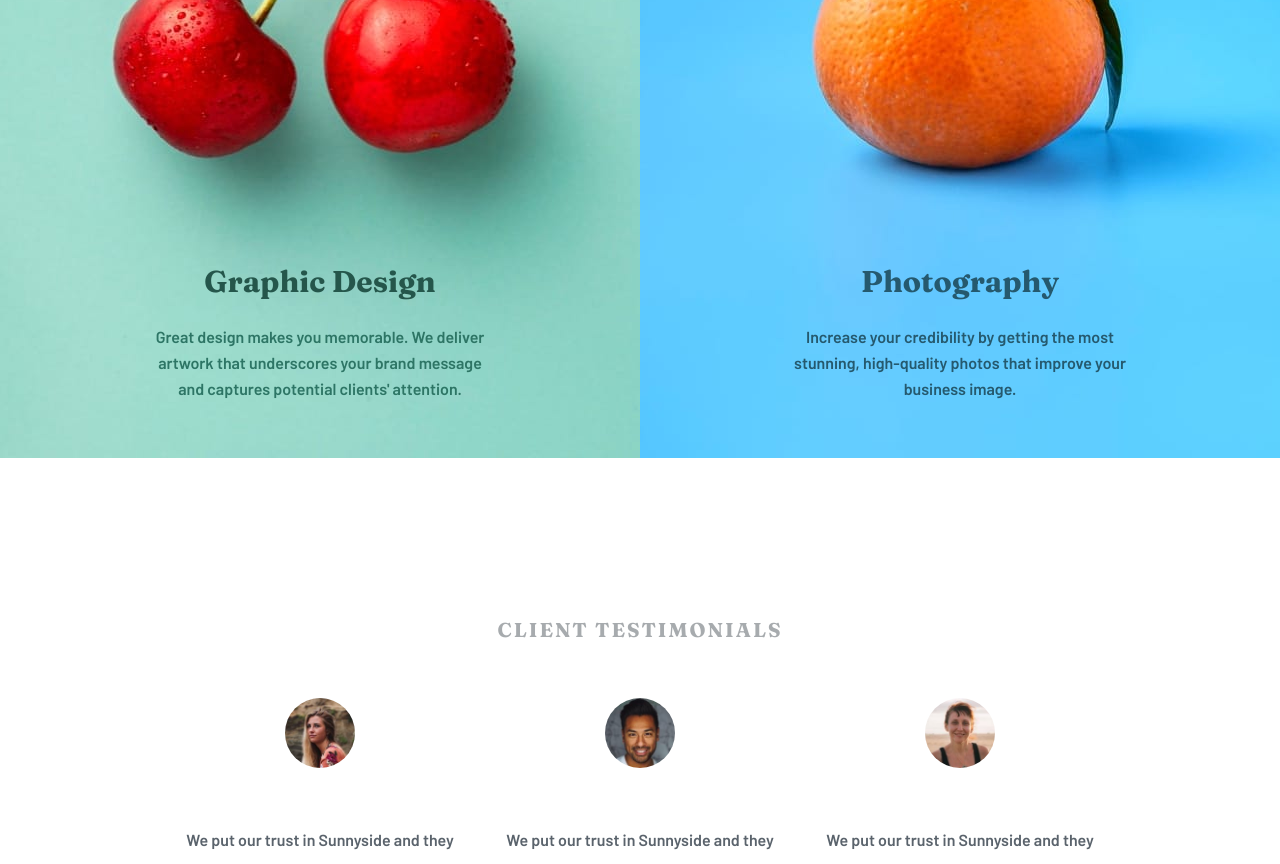
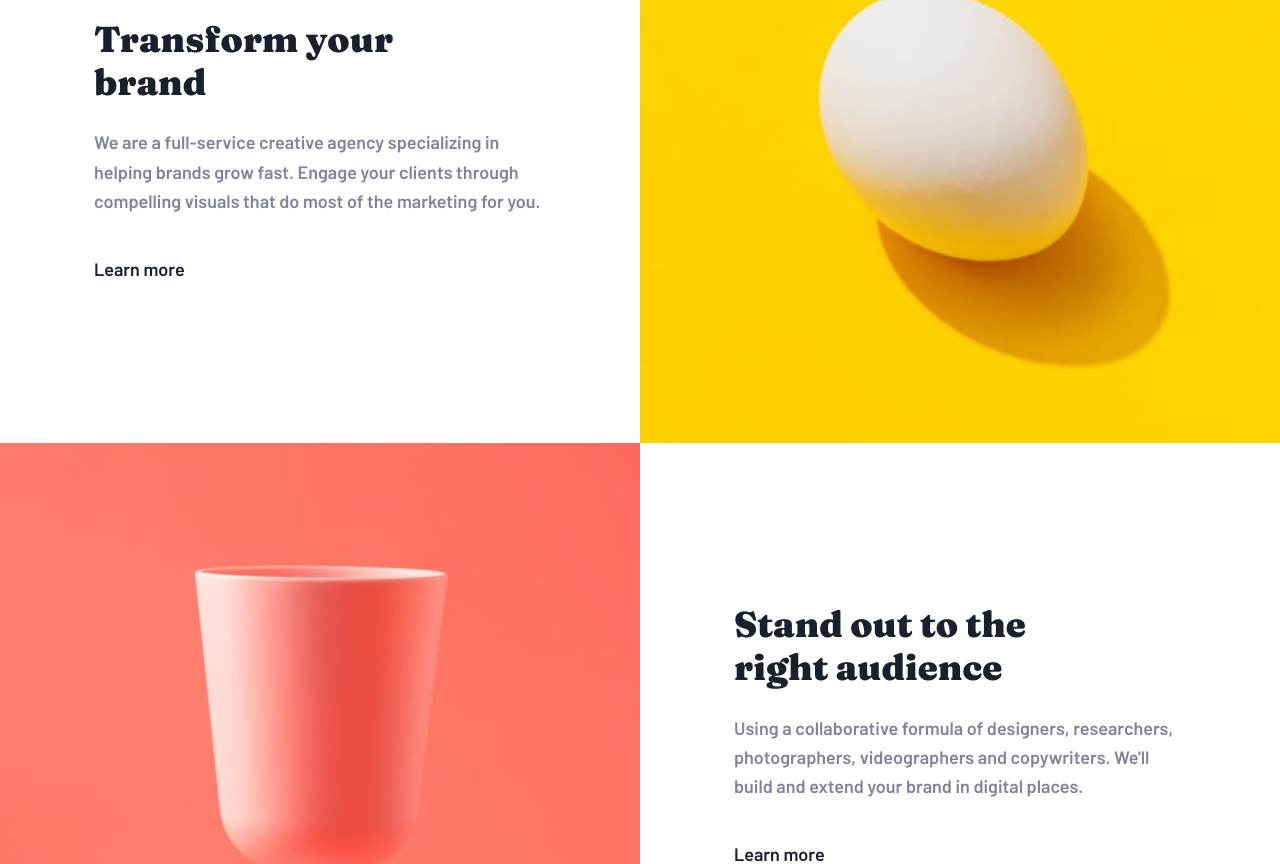
Before and after one commit to 0xShynn/frontendmentor-sunnyside-landing-page-challenge, a React (Create React App) app: page / in a window 1280 px wide. Shown: the part 1020-1884 px from the top of the page. Built offline with nearby package versions, Linux system fonts and the light colour scheme.

Commit message:
added: panels styling and content

```diff
--- a/src/components/MainContainer.jsx
+++ b/src/components/MainContainer.jsx
@@ -1,15 +1,50 @@
+import React from 'react';
 import { Box, Stack } from '@chakra-ui/react';
-import React from 'react';
+import Panel from './Panel';
+import PanelFullImage from './PanelFullImage';
 import PanelVisual from './PanelVisual';
+
+import TransformMobile from '../assets/images/mobile/image-transform.jpg';
+import TransformDesktop from '../assets/images/desktop/image-transform.jpg';
+
+import StandoutMobile from '../assets/images/mobile/image-stand-out.jpg';
+import StandoutDesktop from '../assets/images/desktop/image-stand-out.jpg';
 
 import graphicDesignMobile from '../assets/images/mobile/image-graphic-design.jpg';
 import graphicDesignDesktop from '../assets/images/desktop/image-graphic-design.jpg';
+
 import photographyMobile from '../assets/images/mobile/image-photography.jpg';
 import photographyDesktop from '../assets/images/desktop/image-photography.jpg';
 
 const MainContainer = () => {
   return (
     <Box>
+      <Stack direction={{ base: 'column', md: 'row-reverse' }} spacing="0">
+        <PanelFullImage
+          imageMobile={TransformMobile}
+          imageDesktop={TransformDesktop}
+        />
+        <Panel
+          title="Transform your brand"
+          description="We are a full-service creative agency specializing in helping brands grow fast. Engage your clients through compelling visuals that do most of the marketing for you."
+          url="#"
+        />
+      </Stack>
+
+      <Stack direction={{ base: 'column', md: 'row' }} spacing="0">
+        <PanelFullImage
+          imageMobile={StandoutMobile}
+          imageDesktop={StandoutDesktop}
+        />
+        <Panel
+          title="Stand out to the right audience"
+          description="Using a collaborative formula of designers, researchers, photographers,
+        videographers and copywriters. We'll build and extend your brand in
+        digital places."
+          url="#"
+        />
+      </Stack>
+
       <Stack direction={{ base: 'column', md: 'row' }} spacing="0">
         <PanelVisual
           title="Graphic Design"
--- /dev/null
+++ b/src/components/Panel.jsx
@@ -0,0 +1,43 @@
+import { Box, Flex, Heading, Link, Text } from '@chakra-ui/react';
+import React from 'react';
+
+const Panel = ({ title, description, url }) => {
+  return (
+    <Flex
+      bg="white"
+      w="full"
+      direction="column"
+      justifyContent="center"
+      align="center"
+    >
+      <Box
+        maxW="500px"
+        p="64"
+        textAlign={{ base: 'center', lg: 'left' }}
+        py={{ base: '16', lg: '40' }}
+        px="6"
+      >
+        <Heading
+          mb="6"
+          fontSize={{ base: '3xl', lg: '4xl' }}
+          fontWeight="black"
+          maxW={{ base: null, lg: '300px' }}
+          // px={{ base: '8px', lg: '0' }}
+        >
+          {title}
+        </Heading>
+        <Text
+          color="neutral.blue.300"
+          mb="10"
+          lineHeight="tall"
+          // px={{ base: '8px', lg: '0' }}
+        >
+          {description}
+        </Text>
+        <Link href={url}>Learn more</Link>
+      </Box>
+    </Flex>
+  );
+};
+
+export default Panel;
--- /dev/null
+++ b/src/components/PanelFullImage.jsx
@@ -0,0 +1,16 @@
+import { Box } from '@chakra-ui/react';
+import React from 'react';
+
+const PanelFullImage = ({ imageMobile, imageDesktop }) => {
+  return (
+    <Box
+      bgImage={{ base: imageMobile, lg: imageDesktop }}
+      minH={{ base: '300px', sm: '450px' }}
+      bgPos="center"
+      bgSize="cover"
+      w="full"
+    />
+  );
+};
+
+export default PanelFullImage;
--- a/src/components/PanelVisual.jsx
+++ b/src/components/PanelVisual.jsx
@@ -24,6 +24,7 @@ const PanelVisual = ({ title, imageMobile, imageDesktop, text }) => {
           }
           as="h3"
           fontSize="3xl"
+          fontWeight="black"
           mb="6"
         >
           {title}
```
